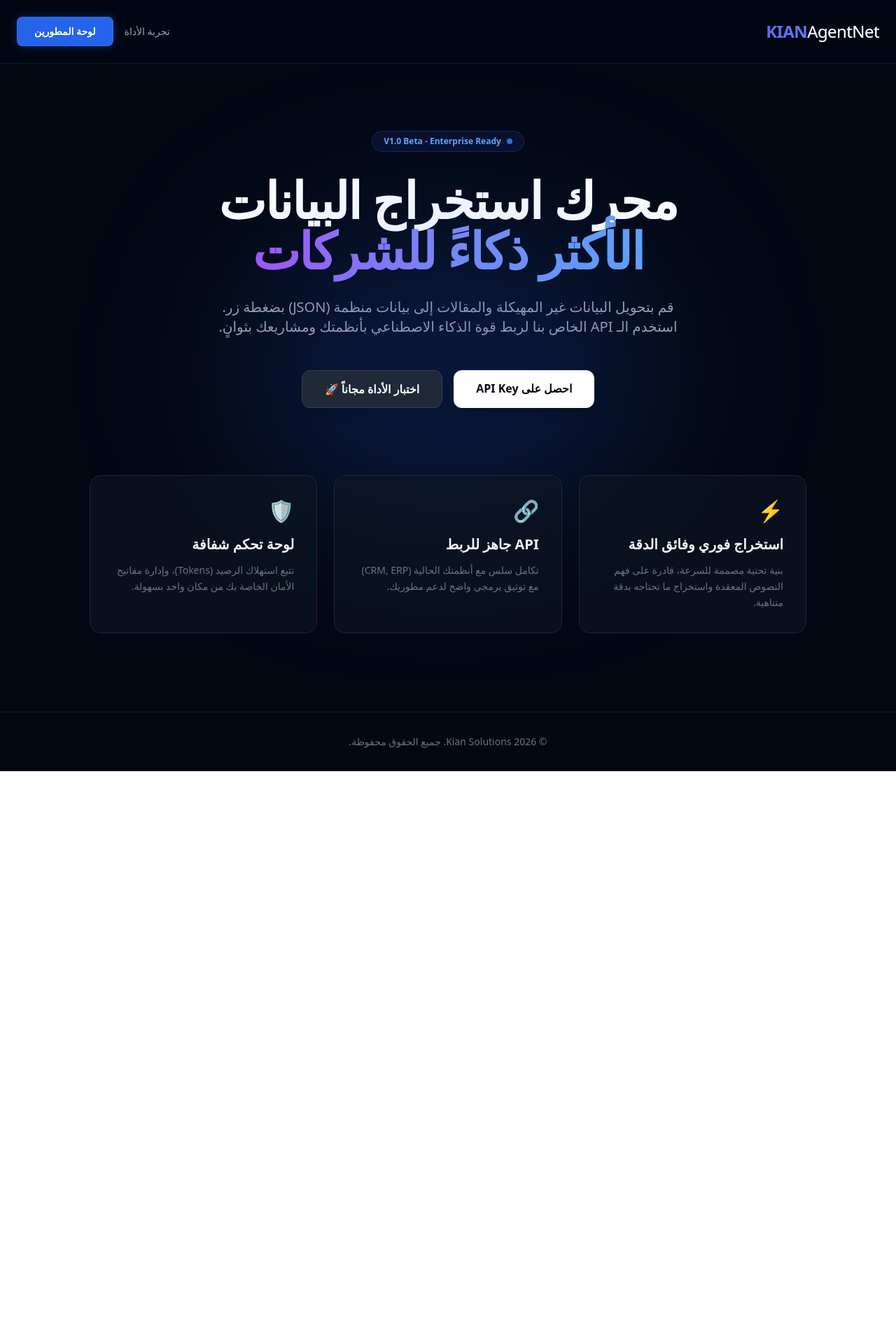
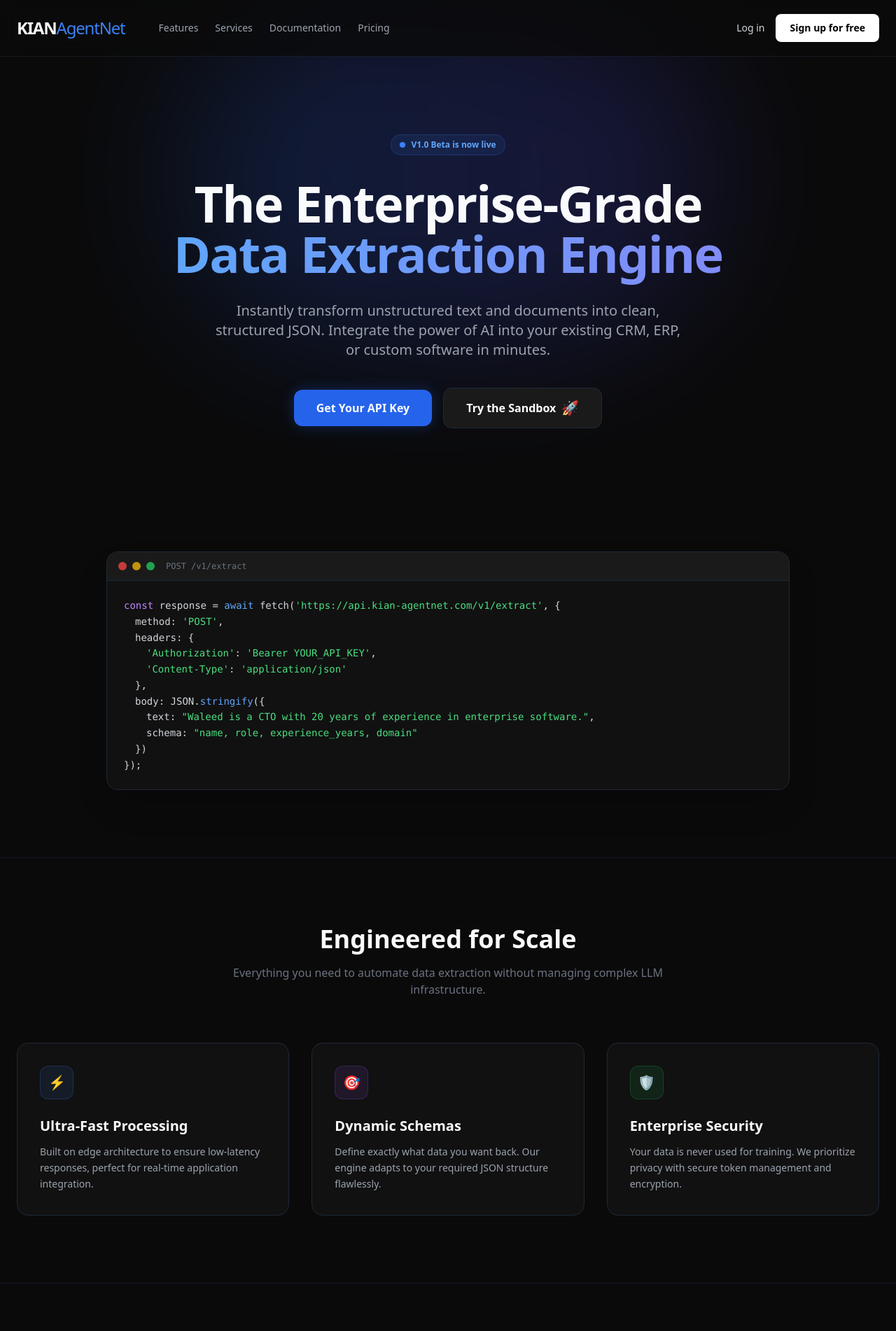
Before and after one commit to chromadreamstudio-netizen/kian-agentnet-ui, a Next.js app: page / in a window 1280 px wide. Shown: the top 1902 px of the page at 70% size. Before the commit the page ends 1102 px from the top, so only its background shows below. Built offline with nearby package versions, Linux system fonts and the light colour scheme.

Commit message:
feat: revamp landing page to professional english saas design

```diff
--- a/src/app/page.tsx
+++ b/src/app/page.tsx
@@ -2,77 +2,170 @@ import Link from 'next/link';
 
 export default function LandingPage() {
   return (
-    <div className="min-h-screen bg-gray-950 text-white font-sans selection:bg-blue-500 selection:text-white" dir="rtl">
+    <div className="min-h-screen bg-[#0a0a0a] text-gray-50 font-sans selection:bg-blue-600 selection:text-white" dir="ltr">
 
-      {/* Navbar */}
-      <nav className="flex items-center justify-between p-6 max-w-7xl mx-auto border-b border-gray-800/60 bg-gray-950/50 backdrop-blur-md sticky top-0 z-50">
-        <div className="text-2xl font-black bg-clip-text text-transparent bg-gradient-to-l from-blue-400 to-indigo-500 tracking-tight">
-          KIAN<span className="text-white font-light">AgentNet</span>
+      {/* Navigation Header */}
+      <nav className="fixed top-0 w-full z-50 bg-[#0a0a0a]/80 backdrop-blur-md border-b border-gray-800/60">
+        <div className="max-w-7xl mx-auto px-6 h-20 flex items-center justify-between">
+          <div className="flex items-center gap-12">
+            <Link href="/" className="text-2xl font-black tracking-tighter">
+              KIAN<span className="text-blue-500 font-light">AgentNet</span>
+            </Link>
+            <div className="hidden md:flex gap-6 text-sm font-medium text-gray-400">
+              <Link href="#features" className="hover:text-white transition">Features</Link>
+              <Link href="#services" className="hover:text-white transition">Services</Link>
+              <Link href="/docs" className="hover:text-white transition">Documentation</Link>
+              <Link href="/pricing" className="hover:text-white transition">Pricing</Link>
             </div>
-        <div className="flex gap-3 md:gap-4 items-center">
-          <Link href="/sandbox" className="hidden md:block text-gray-400 hover:text-white transition text-sm font-medium">
-            تجربة الأداة
+          </div>
+
+          <div className="flex items-center gap-4">
+            <Link href="/login" className="hidden md:block text-sm font-medium text-gray-300 hover:text-white transition">
+              Log in
             </Link>
-          <Link href="/dashboard" className="bg-blue-600 hover:bg-blue-500 text-white px-5 py-2 md:px-6 md:py-2.5 rounded-lg transition text-sm font-semibold shadow-[0_0_15px_rgba(37,99,235,0.3)] border border-blue-500/50">
-            لوحة المطورين
+            <Link href="/signup" className="bg-white text-black hover:bg-gray-200 px-5 py-2.5 rounded-lg text-sm font-semibold transition shadow-sm">
+              Sign up for free
             </Link>
+          </div>
         </div>
       </nav>
 
       {/* Hero Section */}
-      <main className="max-w-7xl mx-auto px-6 pt-24 pb-16 text-center flex flex-col items-center relative overflow-hidden">
-
-        {/* Background Glow */}
-        <div className="absolute top-1/2 left-1/2 -translate-x-1/2 -translate-y-1/2 w-[600px] h-[400px] bg-blue-600/20 blur-[120px] rounded-full pointer-events-none"></div>
-
-        <div className="inline-flex items-center gap-2 px-4 py-1.5 rounded-full bg-blue-900/20 border border-blue-800/50 text-blue-400 text-xs font-semibold mb-8 backdrop-blur-sm shadow-sm">
-          <span className="w-2 h-2 bg-blue-500 rounded-full animate-pulse"></span>
-          V1.0 Beta - Enterprise Ready
+      <main className="relative pt-32 pb-20 lg:pt-48 lg:pb-32 overflow-hidden">
+        {/* Background Gradients */}
+        <div className="absolute top-0 left-1/2 -translate-x-1/2 w-full max-w-3xl h-[500px] opacity-20 pointer-events-none">
+          <div className="absolute inset-0 bg-gradient-to-r from-blue-600 to-indigo-600 blur-[100px] rounded-full mix-blend-screen"></div>
         </div>
 
-        <h1 className="text-5xl md:text-7xl font-extrabold tracking-tight mb-8 leading-[1.15] max-w-4xl">
-          محرك استخراج البيانات <br />
-          <span className="text-transparent bg-clip-text bg-gradient-to-l from-blue-400 via-indigo-400 to-purple-500">
-            الأكثر ذكاءً للشركات
+        <div className="max-w-7xl mx-auto px-6 relative z-10 text-center">
+          <div className="inline-flex items-center gap-2 px-3 py-1.5 rounded-full bg-blue-500/10 border border-blue-500/20 text-blue-400 text-xs font-semibold mb-8">
+            <span className="relative flex h-2 w-2">
+              <span className="animate-ping absolute inline-flex h-full w-full rounded-full bg-blue-400 opacity-75"></span>
+              <span className="relative inline-flex rounded-full h-2 w-2 bg-blue-500"></span>
+            </span>
+            V1.0 Beta is now live
+          </div>
+
+          <h1 className="text-5xl md:text-7xl font-extrabold tracking-tight mb-8 leading-[1.1] max-w-4xl mx-auto">
+            The Enterprise-Grade <br />
+            <span className="text-transparent bg-clip-text bg-gradient-to-r from-blue-400 to-indigo-400">
+              Data Extraction Engine
             </span>
           </h1>
 
-        <p className="text-gray-400 text-lg md:text-xl max-w-2xl mb-12 leading-relaxed">
-          قم بتحويل البيانات غير المهيكلة والمقالات إلى بيانات منظمة (JSON) بضغطة زر. استخدم الـ API الخاص بنا لربط قوة الذكاء الاصطناعي بأنظمتك ومشاريعك بثوانٍ.
+          <p className="text-gray-400 text-lg md:text-xl max-w-2xl mx-auto mb-10 leading-relaxed">
+            Instantly transform unstructured text and documents into clean, structured JSON. Integrate the power of AI into your existing CRM, ERP, or custom software in minutes.
           </p>
 
-        <div className="flex flex-col sm:flex-row gap-4 w-full justify-center max-w-md relative z-10">
-          <Link href="/dashboard" className="bg-white text-gray-950 hover:bg-gray-100 px-8 py-3.5 rounded-xl transition text-base font-bold shadow-lg text-center">
-            احصل على API Key
+          <div className="flex flex-col sm:flex-row gap-4 justify-center items-center">
+            <Link href="/signup" className="w-full sm:w-auto bg-blue-600 hover:bg-blue-500 text-white px-8 py-3.5 rounded-xl transition text-base font-semibold shadow-[0_0_20px_rgba(37,99,235,0.3)]">
+              Get Your API Key
             </Link>
-          <Link href="/sandbox" className="bg-gray-800 hover:bg-gray-700 text-white px-8 py-3.5 rounded-xl border border-gray-700 transition text-base font-semibold shadow-lg text-center flex items-center justify-center gap-2">
-            اختبار الأداة مجاناً 🚀
+            <Link href="/sandbox" className="w-full sm:w-auto bg-[#1a1a1a] hover:bg-[#222] text-white px-8 py-3.5 rounded-xl border border-gray-800 transition text-base font-semibold flex items-center justify-center gap-2">
+              Try the Sandbox <span className="text-xl">🚀</span>
             </Link>
-        </div>
-
-        {/* Features Grid */}
-        <div className="grid grid-cols-1 md:grid-cols-3 gap-6 w-full max-w-5xl mt-24 relative z-10 text-right">
-          <div className="bg-gray-900/50 backdrop-blur-sm p-8 rounded-2xl border border-gray-800 hover:border-gray-700 transition group">
-            <div className="text-blue-400 text-3xl mb-4 group-hover:scale-110 transition-transform">⚡</div>
-            <h3 className="text-xl font-bold mb-3 text-gray-100">استخراج فوري وفائق الدقة</h3>
-            <p className="text-gray-500 text-sm leading-relaxed">بنية تحتية مصممة للسرعة، قادرة على فهم النصوص المعقدة واستخراج ما تحتاجه بدقة متناهية.</p>
-          </div>
-          <div className="bg-gray-900/50 backdrop-blur-sm p-8 rounded-2xl border border-gray-800 hover:border-gray-700 transition group">
-            <div className="text-purple-400 text-3xl mb-4 group-hover:scale-110 transition-transform">🔗</div>
-            <h3 className="text-xl font-bold mb-3 text-gray-100">API جاهز للربط</h3>
-            <p className="text-gray-500 text-sm leading-relaxed">تكامل سلس مع أنظمتك الحالية (CRM, ERP) مع توثيق برمجي واضح لدعم مطوريك.</p>
-          </div>
-          <div className="bg-gray-900/50 backdrop-blur-sm p-8 rounded-2xl border border-gray-800 hover:border-gray-700 transition group">
-            <div className="text-green-400 text-3xl mb-4 group-hover:scale-110 transition-transform">🛡️</div>
-            <h3 className="text-xl font-bold mb-3 text-gray-100">لوحة تحكم شفافة</h3>
-            <p className="text-gray-500 text-sm leading-relaxed">تتبع استهلاك الرصيد (Tokens)، وإدارة مفاتيح الأمان الخاصة بك من مكان واحد بسهولة.</p>
           </div>
         </div>
       </main>
 
+      {/* API Preview Section for Developers */}
+      <section className="max-w-5xl mx-auto px-6 py-12">
+        <div className="bg-[#111] rounded-2xl border border-gray-800 shadow-2xl overflow-hidden">
+          <div className="flex items-center px-4 py-3 bg-[#1a1a1a] border-b border-gray-800">
+            <div className="flex gap-2">
+              <div className="w-3 h-3 rounded-full bg-red-500/80"></div>
+              <div className="w-3 h-3 rounded-full bg-yellow-500/80"></div>
+              <div className="w-3 h-3 rounded-full bg-green-500/80"></div>
+            </div>
+            <div className="ml-4 text-xs font-mono text-gray-500">POST /v1/extract</div>
+          </div>
+          <div className="p-6 overflow-x-auto text-sm font-mono text-gray-300 leading-relaxed">
+            <p><span className="text-purple-400">const</span> response = <span className="text-blue-400">await</span> fetch(<span className="text-green-400">'https://api.kian-agentnet.com/v1/extract'</span>, {'{'}</p>
+            <p className="pl-4">method: <span className="text-green-400">'POST'</span>,</p>
+            <p className="pl-4">headers: {'{'}</p>
+            <p className="pl-8"><span className="text-green-400">'Authorization'</span>: <span className="text-green-400">'Bearer YOUR_API_KEY'</span>,</p>
+            <p className="pl-8"><span className="text-green-400">'Content-Type'</span>: <span className="text-green-400">'application/json'</span></p>
+            <p className="pl-4">{'}'},</p>
+            <p className="pl-4">body: JSON.<span className="text-blue-400">stringify</span>({'{'}</p>
+            <p className="pl-8">text: <span className="text-green-400">"Waleed is a CTO with 20 years of experience in enterprise software."</span>,</p>
+            <p className="pl-8">schema: <span className="text-green-400">"name, role, experience_years, domain"</span></p>
+            <p className="pl-4">{'}'})</p>
+            <p>{'}'});</p>
+          </div>
+        </div>
+      </section>
+
+      {/* Services & Features */}
+      <section id="services" className="max-w-7xl mx-auto px-6 py-24 border-t border-gray-900 mt-12">
+        <div className="text-center mb-16">
+          <h2 className="text-3xl md:text-4xl font-bold mb-4">Engineered for Scale</h2>
+          <p className="text-gray-500 max-w-2xl mx-auto">Everything you need to automate data extraction without managing complex LLM infrastructure.</p>
+        </div>
+
+        <div className="grid grid-cols-1 md:grid-cols-3 gap-8">
+          {/* Feature 1 */}
+          <div className="bg-[#111] p-8 rounded-2xl border border-gray-800 hover:border-gray-700 transition">
+            <div className="w-12 h-12 bg-blue-500/10 border border-blue-500/20 rounded-xl flex items-center justify-center mb-6">
+              <span className="text-blue-400 text-xl">⚡</span>
+            </div>
+            <h3 className="text-xl font-bold mb-3">Ultra-Fast Processing</h3>
+            <p className="text-gray-400 text-sm leading-relaxed">Built on edge architecture to ensure low-latency responses, perfect for real-time application integration.</p>
+          </div>
+
+          {/* Feature 2 */}
+          <div className="bg-[#111] p-8 rounded-2xl border border-gray-800 hover:border-gray-700 transition">
+            <div className="w-12 h-12 bg-purple-500/10 border border-purple-500/20 rounded-xl flex items-center justify-center mb-6">
+              <span className="text-purple-400 text-xl">🎯</span>
+            </div>
+            <h3 className="text-xl font-bold mb-3">Dynamic Schemas</h3>
+            <p className="text-gray-400 text-sm leading-relaxed">Define exactly what data you want back. Our engine adapts to your required JSON structure flawlessly.</p>
+          </div>
+
+          {/* Feature 3 */}
+          <div className="bg-[#111] p-8 rounded-2xl border border-gray-800 hover:border-gray-700 transition">
+            <div className="w-12 h-12 bg-green-500/10 border border-green-500/20 rounded-xl flex items-center justify-center mb-6">
+              <span className="text-green-400 text-xl">🛡️</span>
+            </div>
+            <h3 className="text-xl font-bold mb-3">Enterprise Security</h3>
+            <p className="text-gray-400 text-sm leading-relaxed">Your data is never used for training. We prioritize privacy with secure token management and encryption.</p>
+          </div>
+        </div>
+      </section>
+
       {/* Footer */}
-      <footer className="border-t border-gray-800/60 mt-12 py-8 text-center text-gray-500 text-sm">
-        <p>© 2026 Kian Solutions. جميع الحقوق محفوظة.</p>
+      <footer className="border-t border-gray-900 bg-[#0a0a0a] pt-16 pb-8">
+        <div className="max-w-7xl mx-auto px-6 grid grid-cols-2 md:grid-cols-4 gap-8 mb-12">
+          <div className="col-span-2">
+            <div className="text-xl font-black tracking-tighter mb-4">
+              KIAN<span className="text-gray-500 font-light">AgentNet</span>
+            </div>
+            <p className="text-gray-500 text-sm max-w-xs">
+              Empowering businesses to extract and structure data seamlessly with advanced AI APIs.
+            </p>
+          </div>
+          <div>
+            <h4 className="font-semibold mb-4 text-gray-200">Product</h4>
+            <ul className="space-y-2 text-sm text-gray-500">
+              <li><Link href="/pricing" className="hover:text-white transition">Pricing</Link></li>
+              <li><Link href="/docs" className="hover:text-white transition">API Documentation</Link></li>
+              <li><Link href="/sandbox" className="hover:text-white transition">Sandbox</Link></li>
+            </ul>
+          </div>
+          <div>
+            <h4 className="font-semibold mb-4 text-gray-200">Company</h4>
+            <ul className="space-y-2 text-sm text-gray-500">
+              <li><Link href="/about" className="hover:text-white transition">About Us</Link></li>
+              <li><Link href="/privacy" className="hover:text-white transition">Privacy Policy</Link></li>
+              <li><Link href="/terms" className="hover:text-white transition">Terms of Service</Link></li>
+            </ul>
+          </div>
+        </div>
+        <div className="max-w-7xl mx-auto px-6 border-t border-gray-900 pt-8 flex flex-col md:flex-row items-center justify-between text-xs text-gray-600">
+          <p>© 2026 Kian Solutions. All rights reserved.</p>
+          <div className="mt-4 md:mt-0">
+             Designed for Enterprise Developers.
+          </div>
+        </div>
       </footer>
     </div>
   );
```
Lines whose indentation alone changed are shown as unchanged.
